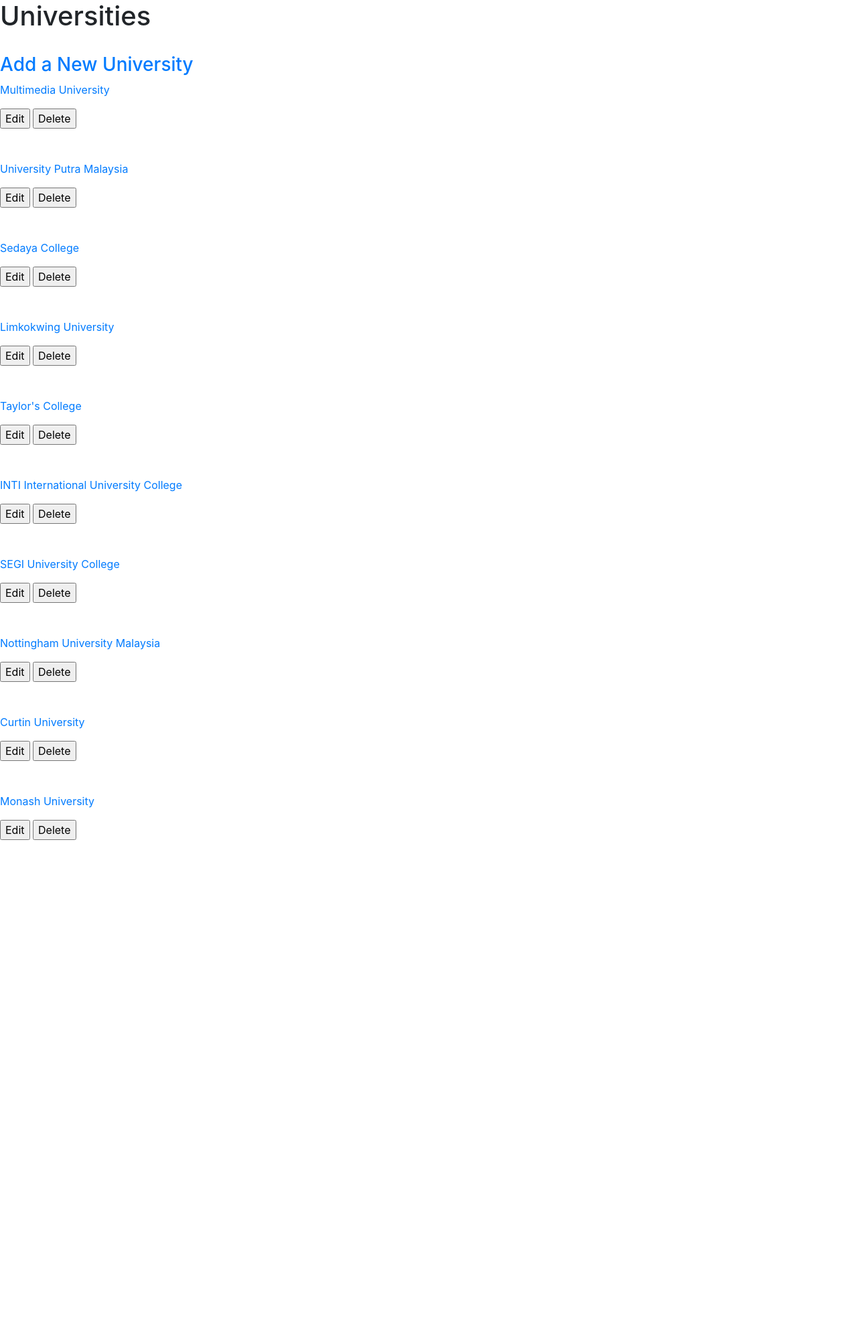
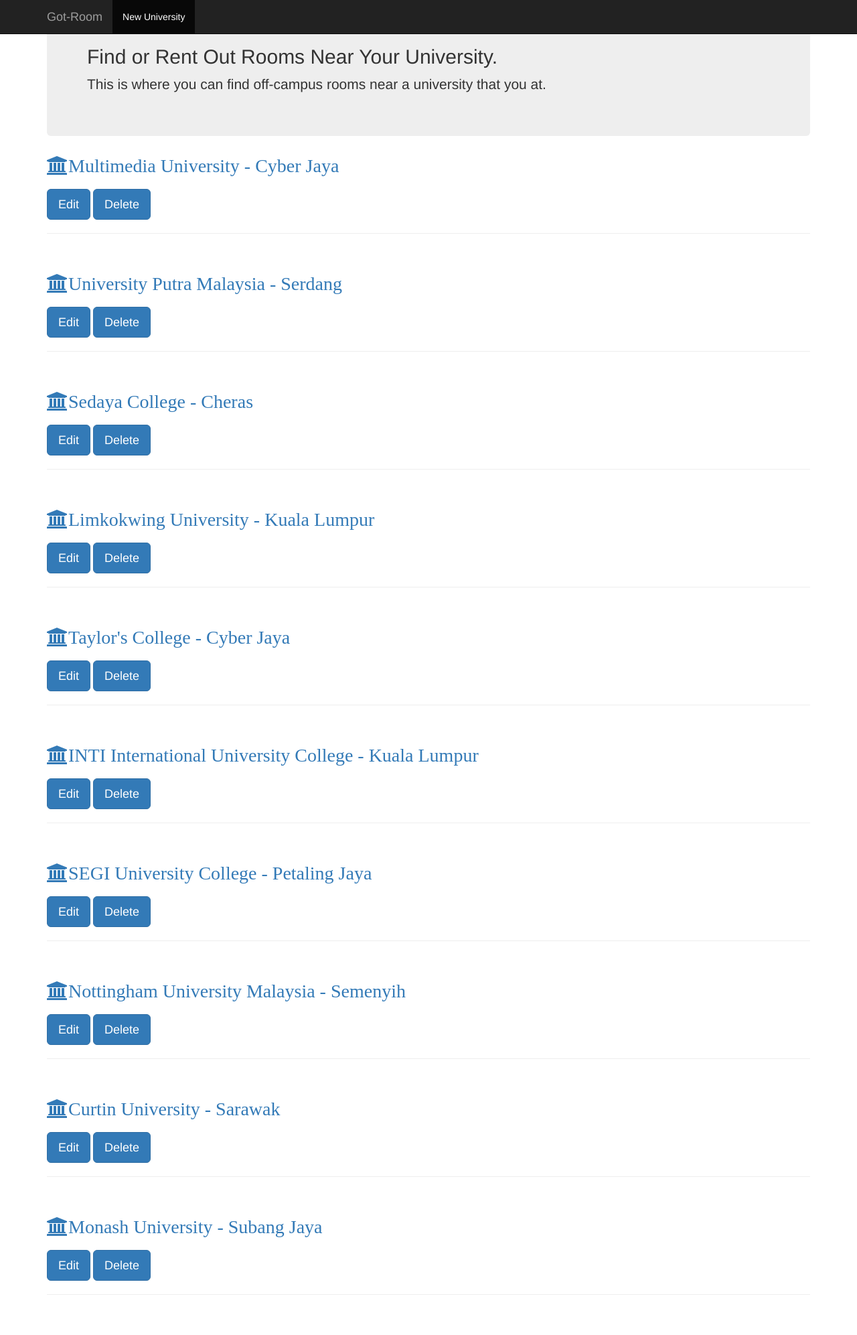
Before and after one commit to CruzanCaramele/FlaskApp, a Flask app: page / in a window 1280 px wide. Shown: the whole page at 67% size. Before the commit the page ends 1254 px from the top, so only its background shows below. Run offline with Flask 2, Linux system fonts and the light colour scheme; some libraries are stand-ins or nearby versions.

Commit message:
Add navbar and reset layout for universities

```diff
--- a/templates/universities.html
+++ b/templates/universities.html
@@ -1,38 +1,78 @@
 <!DOCTYPE html>
 <html lang="en">
-	<head>
-		<meta charset="utf8">
-		<meta http-equiv="X-UA-Compatible" content="IE=edge">
-		<meta name="viewport" content="width=device-width, initial-scale=1">
-		<title>Universities</title>
-		<link href='http://fonts.googleapis.com/css?family=Dosis' rel='stylesheet' type='text/css'>
-		<link rel="stylesheet" type="text/css" href="css/bootstrap.min.css">
-		<link rel="stylesheet" type="text/css" href="css/styles.css">
-	</head>
+<head>
+	<meta charset="utf-8">
+	<meta http-equiv="X-UA-Compatible" content="IE=edge">
+	<meta name="viewport" content="width=device-width, initial-scale=1">
+	<meta name="description" content="off-campus rooms for rent near popular universities in malaysia">
+	<meta name="author" content="Hamza Yahaya">
+	<title>Got-Room</title>
+
+	<!-- Bootstrap -->
+	<link rel="stylesheet" href="//maxcdn.bootstrapcdn.com/font-awesome/4.3.0/css/font-awesome.min.css">
+	<link rel="stylesheet" href="https://maxcdn.bootstrapcdn.com/bootstrap/3.3.2/css/bootstrap.min.css">
+</head>
 <body>
-	<h1>Universities</h1>
-	</br>
-	<a href="{{url_for('newUniversity')}}">
-		<h3>Add a New University</h3>
-	</a>
+	<div class="navbar navbar-inverse navbar-fixed-top" role="navigation">
+		<div class="container">
+			<div class="navbar-header">
+				<button type="button" class="navbar-toggle" data-toggle="collapse" data-target=".navbar-collapse">
+					<span class="sr-only">Toggle navigation</span>
+					<span class="icon-bar"></span>
+					<span class="icon-bar"></span>
+					<span class="icon-bar"></span>
+				</button>
+				<a class="navbar-brand" href="{{url_for('showUniversities')}}">Got-Room</a>
+			</div><!--navbar-header-->
+			<div class="collapse navbar-collapse">
+				<ul class="nav navbar-nav">
+					<li class="active"><a href="{{url_for('newUniversity')}}">New University</a></li>
+				</ul>
+			</div><!--collapse navbar-collapse-->
+		</div>
+	</div><!--navbar-->
+    <div class="container">
 
-	{% for university in universities %}
-		<a href="{{url_for('showRooms', university_id=university.id)}}">
-			<p>{{university.name}}</p>
-		</a>
+      <div class="jumbotron">
+        <h2>Find or Rent Out Rooms Near Your University.</h2>
+        <p class="lead">This is where you can find off-campus rooms near a university that you at.
+		{% with messages = get_flashed_messages() %}
 
-		<div>
-			<a href="{{url_for('editUniversity', university_id=university.id)}}">
-				<input type="submit" value="Edit">
-			</a>
-			<a href="{{url_for('deleteUniversity', university_id=university.id)}}">
-				<input type="submit" value="Delete">
-			</a>
-		</div>
+		{% if messages %}
+			<ul>
+				{% for message in messages %}
+					<li>
+						<strong>{{message}}</strong>
+					</li>
+
+				{% endfor %}
+			</ul>
 
 
+		{% endif %}
+
+		{% endwith %}
+      </div><!--jumbotron-->
+      {% for university in universities %}
+      <div class="row">
+
+        <div class="col-md-12">
+
+		<a href="{{url_for('showRooms', university_id=university.id)}}">
+			<i class="fa fa-university fa-2x">{{university.name}} - {{university.city}}</i>
+
+		</a>
+		</br>
+		</br>
+		<a href="{{url_for('editUniversity', university_id=university.id)}}"class="btn btn-primary btn-lg" role="button">Edit</a>
+		<a href="{{url_for('deleteUniversity', university_id=university.id)}}" class="btn btn-primary btn-lg" role="button">Delete</a>
+		<hr>
 		</br>
 		</br>
 	{% endfor %}
+        </div><!--col-md-12-->
+
+    </div><!-- /.container -->
+
 </body>
 </html>
```
